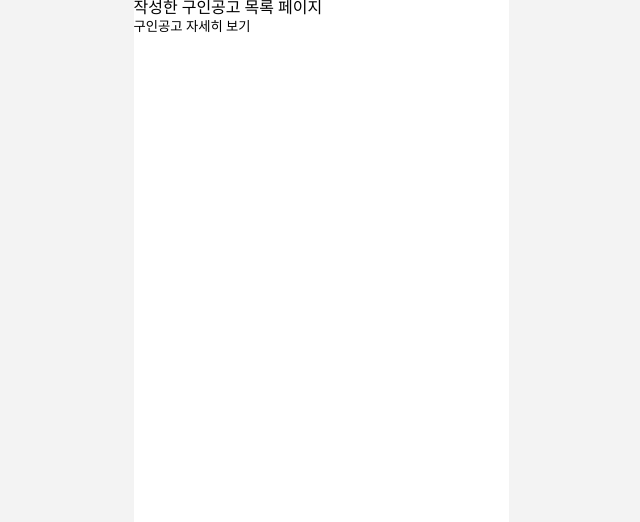
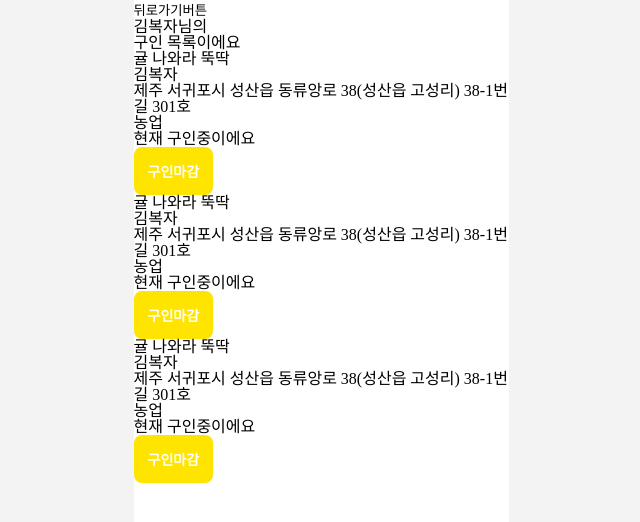
Before and after one commit to eeeyooon/Jeju-brokerage-FE, a React (Create React App) app: page /employ-list in a window 1280 px wide. Shown: the top 522 px of the page, without its empty margins (319-959 px from the left). Built offline with nearby package versions, Linux system fonts and the light colour scheme.

Commit message:
[style] 작성한 구인공고 목록 페이지 마크업

```diff
--- /dev/null
+++ b/src/components/MyEmployBox.jsx
@@ -0,0 +1,20 @@
+import React from "react";
+import Button from "./Button";
+
+function MyEmployBox() {
+  return (
+    <div>
+      <h1>귤 나와라 뚝딱</h1>
+      <div className="BoxContent">
+        <p>김복자</p>
+        <p>제주 서귀포시 성산읍 동류앙로 38(성산읍 고성리) 38-1번길 301호</p>
+      </div>
+      <div>농업</div>
+      <div className="BtnWrapper">
+        <p>현재 구인중이에요</p>
+        <Button text="구인마감" />
+      </div>
+    </div>
+  );
+}
+export default MyEmployBox;
--- a/src/pages/employer/EmployList.jsx
+++ b/src/pages/employer/EmployList.jsx
@@ -1,16 +1,21 @@
 import React from "react";
-import { useNavigate } from "react-router-dom";
 import { styled } from "styled-components";
+import MyEmployBox from "./../../components/MyEmployBox";
 
 function EmployList() {
-  const navigate = useNavigate();
-
   return (
     <EmployListWrapper>
-      <h1>작성한 구인공고 목록 페이지</h1>
-      <button onClick={() => navigate("/employ-detail")}>
-        구인공고 자세히 보기
-      </button>
+      <header>
+        <button>뒤로가기버튼</button>
+        <h1>
+          김복자님의<p>구인 목록이에요</p>
+        </h1>
+      </header>
+      <div className="EmployBoxWrapper">
+        <MyEmployBox />
+        <MyEmployBox />
+        <MyEmployBox />
+      </div>
     </EmployListWrapper>
   );
 }
```
